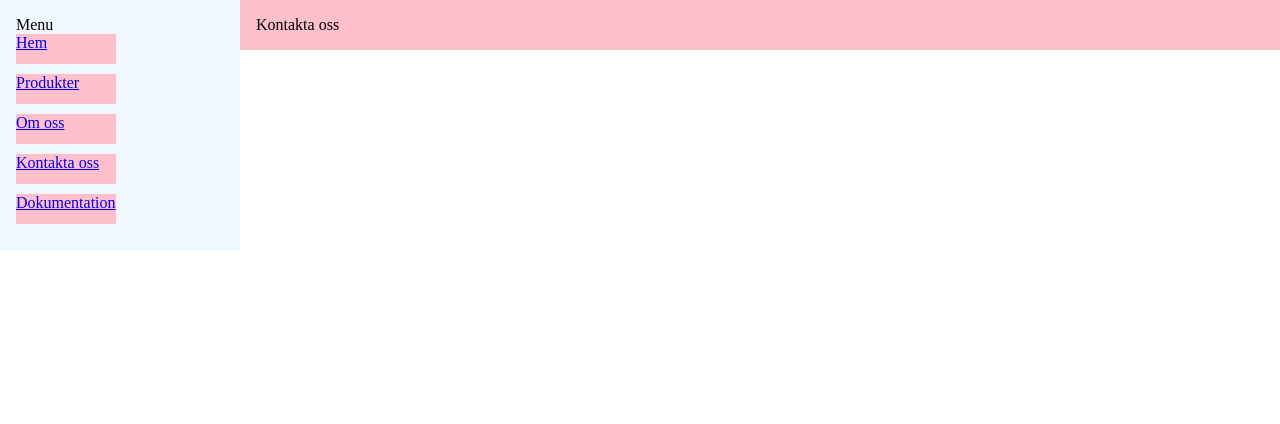
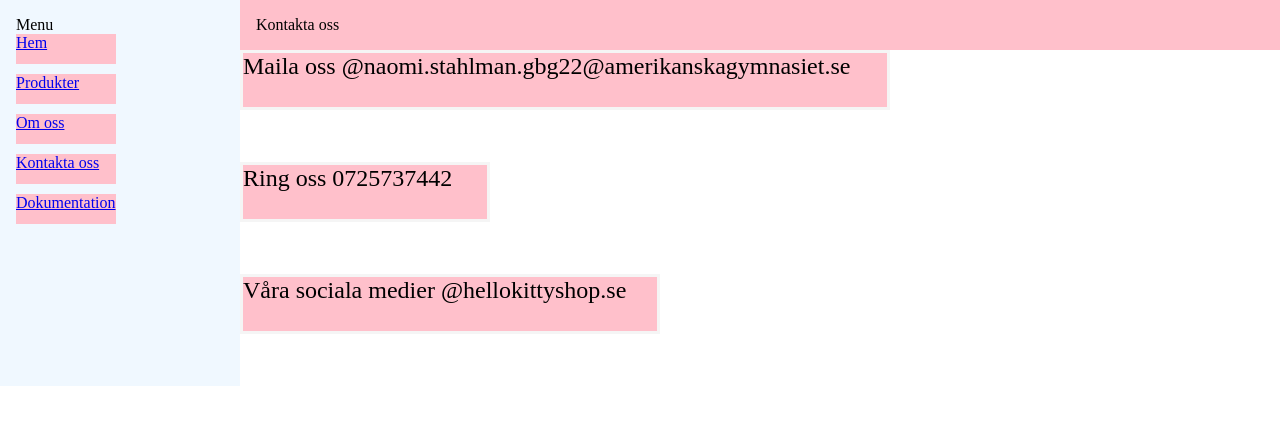
Before and after one commit to naomi-st/naomi-s-flexbox, a plain HTML site: page html/contact.html in a window 1280 px wide. Drawn offline with Linux system fonts and the light colour scheme.

Commit message:
touchups

```diff
--- a/html/contact.html
+++ b/html/contact.html
@@ -15,5 +15,11 @@
 </nav>
         <div class="col-sec">
             <header>Kontakta oss</header>
+
+        <div class="conteinera">
+            <div class="iteme">Maila oss @naomi.stahlman.gbg22@amerikanskagymnasiet.se</div>
+            <div class="itemf">Ring oss 0725737442</div>
+            <div class="itemg">Våra sociala medier @hellokittyshop.se</div>
+        </div>
     </body>
 </html>
--- a/html/style.css
+++ b/html/style.css
@@ -219,3 +219,31 @@ header, footer, article, nav {
 .dropdown-content a:hover {background-color: #f1f1f1;}
 .dropdown:hover .dropdown-content {display: block;}
 .dropdown:hover .dropbtn {background-color: #3e8e41;}
+
+.iteme{
+  background-color: pink;
+  margin-right: 5%;
+  margin-bottom: 5%;
+  border: 3px solid whitesmoke;
+  width: 650px;
+  height: 60px;
+  font-size: x-large;
+}
+.itemf{
+  background-color: pink;
+  margin-right: 5%;
+  margin-bottom: 5%;
+  border: 3px solid whitesmoke;
+  width: 250px;
+  height: 60px;
+  font-size: x-large;
+}
+.itemg{
+  background-color: pink;
+  margin-right: 5%;
+  margin-bottom: 5%;
+  border: 3px solid whitesmoke;
+  width: 420px;
+  height: 60px;
+  font-size: x-large;
+}
```
Also changed, not shown: html/about.html (+1 -0 lines).
